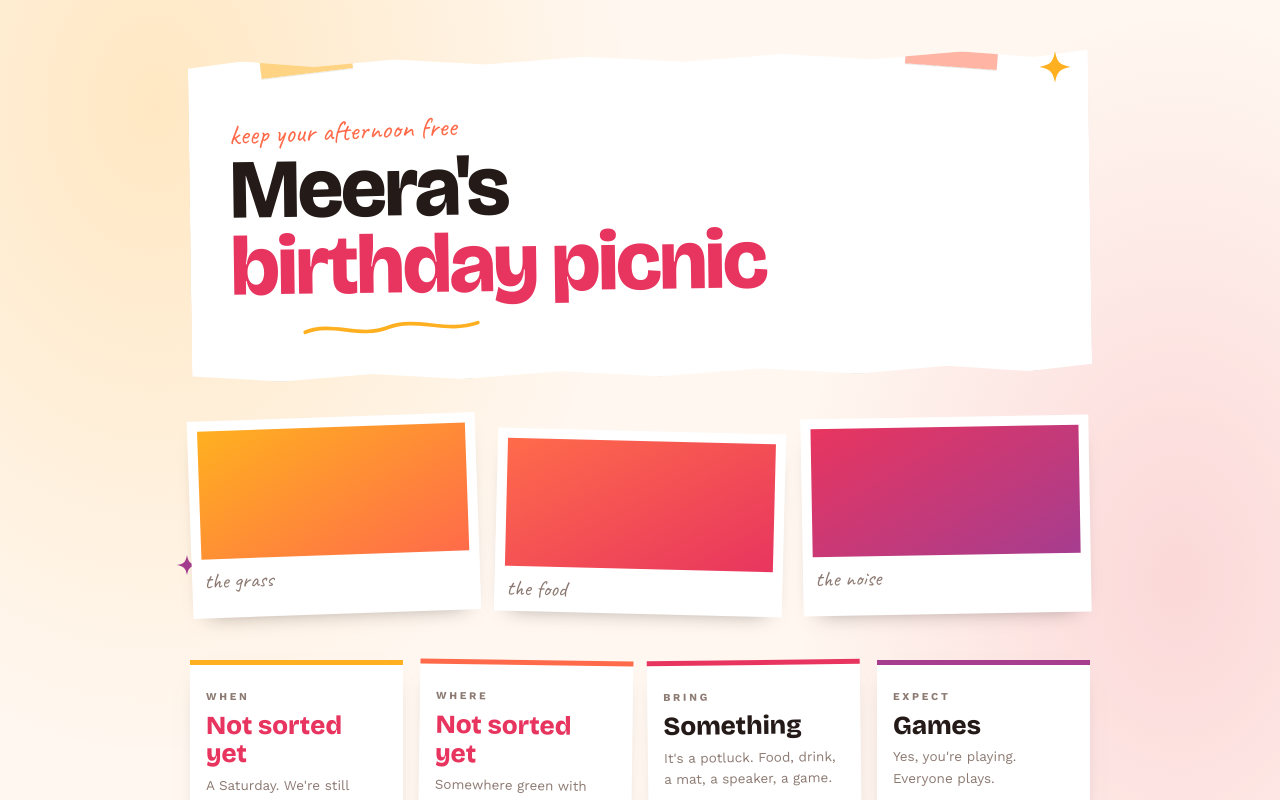
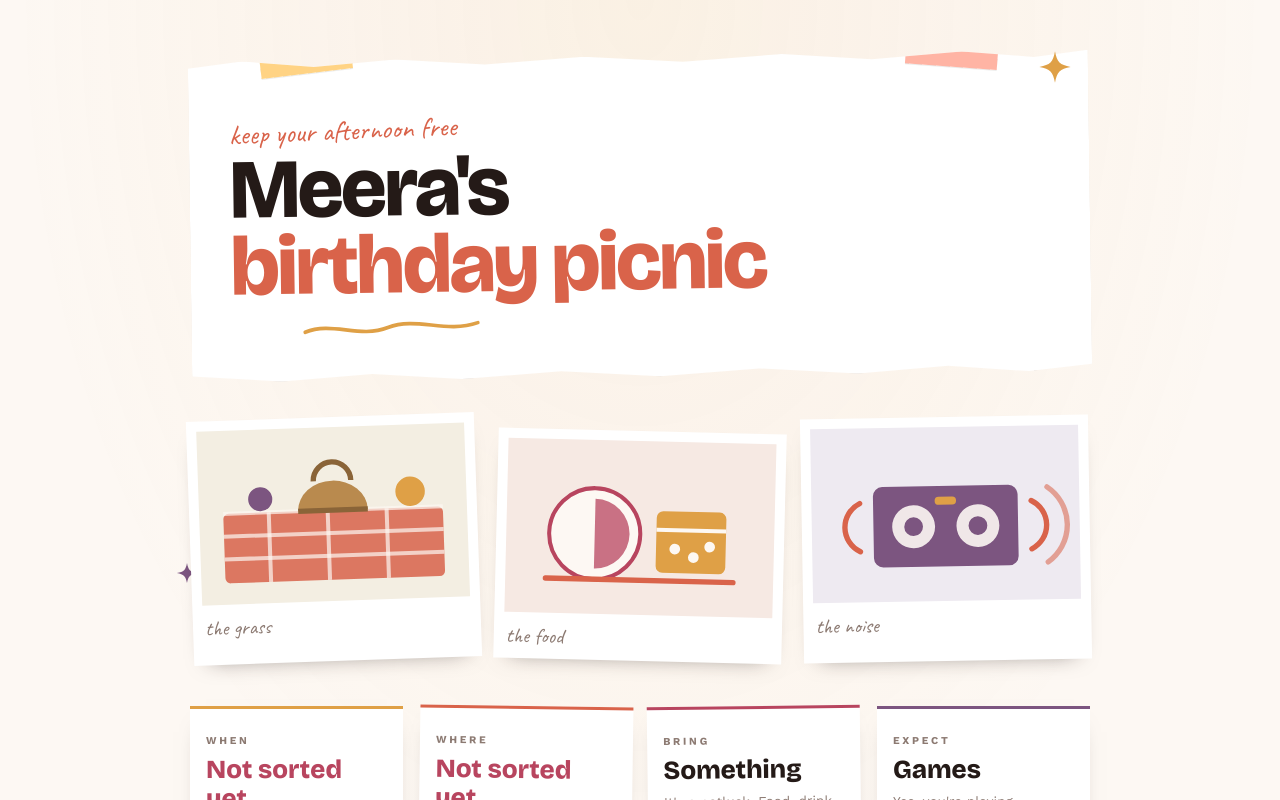
Before and after one commit to rehkmansa/games-night-rsvp, a Next.js app: page /sample/board in a window 1280 px wide. Shown: the top 800 px of the page. Built offline with nearby package versions, Linux system fonts and the light colour scheme.

Commit message:
Calm variant A palette, repaint variant B, add vignettes to empty tiles

```diff
--- a/app/sample/board/page.tsx
+++ b/app/sample/board/page.tsx
@@ -49,6 +49,53 @@ function Star({ className }: { className?: string }) {
   );
 }
 
+
+function BlanketScene() {
+  return (
+    <svg className="b-tile-img" viewBox="0 0 200 130" aria-hidden="true">
+      <rect x="18" y="62" width="164" height="52" rx="4" fill="#D9634A" opacity="0.85" />
+      <path d="M18 62 h164 M18 79 h164 M18 96 h164" stroke="#FDF8F3" strokeWidth="3" opacity="0.7" />
+      <path d="M52 62 v52 M96 62 v52 M140 62 v52" stroke="#FDF8F3" strokeWidth="3" opacity="0.7" />
+      <path d="M74 62 a26 22 0 0 1 52 0 z" fill="#B98A4E" />
+      <path d="M74 62 h52" stroke="#8A6438" strokeWidth="4" />
+      <path d="M86 40 a14 14 0 0 1 28 0" fill="none" stroke="#8A6438" strokeWidth="4" />
+      <circle cx="46" cy="52" r="9" fill="#7C5580" />
+      <circle cx="158" cy="50" r="11" fill="#DFA046" />
+    </svg>
+  );
+}
+
+function FoodScene() {
+  return (
+    <svg className="b-tile-img" viewBox="0 0 200 130" aria-hidden="true">
+      <circle cx="66" cy="70" r="34" fill="#FDF8F3" stroke="#B8455F" strokeWidth="3" />
+      <path d="M66 44 a26 26 0 0 1 0 52 z" fill="#B8455F" opacity="0.75" />
+      <rect x="112" y="52" width="52" height="46" rx="5" fill="#DFA046" />
+      <path d="M112 66 h52" stroke="#FDF8F3" strokeWidth="3" />
+      <circle cx="126" cy="80" r="4" fill="#FDF8F3" />
+      <circle cx="140" cy="86" r="4" fill="#FDF8F3" />
+      <circle cx="152" cy="78" r="4" fill="#FDF8F3" />
+      <path d="M30 104 h140" stroke="#D9634A" strokeWidth="4" strokeLinecap="round" />
+    </svg>
+  );
+}
+
+function NoiseScene() {
+  return (
+    <svg className="b-tile-img" viewBox="0 0 200 130" aria-hidden="true">
+      <rect x="46" y="44" width="108" height="60" rx="7" fill="#7C5580" />
+      <circle cx="76" cy="74" r="16" fill="#FDF8F3" opacity="0.9" />
+      <circle cx="76" cy="74" r="7" fill="#7C5580" />
+      <circle cx="124" cy="74" r="16" fill="#FDF8F3" opacity="0.9" />
+      <circle cx="124" cy="74" r="7" fill="#7C5580" />
+      <rect x="92" y="52" width="16" height="6" rx="3" fill="#DFA046" />
+      <path d="M164 56 a20 20 0 0 1 0 36" fill="none" stroke="#D9634A" strokeWidth="4" strokeLinecap="round" />
+      <path d="M176 46 a34 34 0 0 1 0 56" fill="none" stroke="#D9634A" strokeWidth="4" strokeLinecap="round" opacity="0.55" />
+      <path d="M36 56 a20 20 0 0 0 0 36" fill="none" stroke="#D9634A" strokeWidth="4" strokeLinecap="round" />
+    </svg>
+  );
+}
+
 export default function BoardSample() {
   const [status, setStatus] = useState("coming");
   const [reveal, setReveal] = useState(false);
@@ -76,15 +123,15 @@ export default function BoardSample() {
         {/* colour tiles standing in for photos */}
         <div className="b-tiles">
           <figure className="b-tile b-tile-1">
-            <div className="b-tile-img" aria-hidden="true" />
+            <BlanketScene />
             <figcaption className={hand.className}>the grass</figcaption>
           </figure>
           <figure className="b-tile b-tile-2">
-            <div className="b-tile-img" aria-hidden="true" />
+            <FoodScene />
             <figcaption className={hand.className}>the food</figcaption>
           </figure>
           <figure className="b-tile b-tile-3">
-            <div className="b-tile-img" aria-hidden="true" />
+            <NoiseScene />
             <figcaption className={hand.className}>the noise</figcaption>
           </figure>
         </div>
@@ -227,12 +274,12 @@ export default function BoardSample() {
 
 const CSS = `
 .b-root {
-  --cream: #FFF7F0;
+  --cream: #FDF8F3;
   --card: #FFFFFF;
-  --coral: #FF6B4A;
-  --sun: #FFB020;
-  --rasp: #E8355F;
-  --plum: #A63D8F;
+  --coral: #D9634A;
+  --sun: #DFA046;
+  --rasp: #B8455F;
+  --plum: #7C5580;
   --ink: #241A17;
   --soft: #8C7A72;
 
@@ -240,9 +287,7 @@ const CSS = `
   z-index: 10;
   min-height: 100vh;
   background:
-    radial-gradient(60% 40% at 12% 4%, rgba(255,176,32,0.22) 0%, transparent 62%),
-    radial-gradient(50% 36% at 92% 22%, rgba(232,53,95,0.16) 0%, transparent 60%),
-    radial-gradient(50% 40% at 70% 92%, rgba(166,61,143,0.14) 0%, transparent 62%),
+    radial-gradient(70% 50% at 50% 0%, rgba(223,160,70,0.09) 0%, transparent 70%),
     var(--cream);
   color: var(--ink);
   overflow-x: hidden;
@@ -283,7 +328,7 @@ const CSS = `
   letter-spacing: -0.03em;
   font-weight: 800;
 }
-.b-title span { color: var(--rasp); }
+.b-title span { color: var(--coral); }
 .b-squiggle { display: block; width: min(320px, 70%); height: 18px; margin-top: 14px; }
 .b-squiggle path { fill: none; stroke: var(--sun); stroke-width: 4; stroke-linecap: round; }
 
@@ -310,11 +355,11 @@ const CSS = `
 .b-tile-2 { transform: rotate(1.4deg); margin-top: 14px; }
 .b-tile-3 { transform: rotate(-1deg); }
 .b-tile:hover { transform: rotate(0deg) translateY(-4px); }
-.b-tile-img { height: clamp(96px, 13vw, 128px); }
-.b-tile-1 .b-tile-img { background: linear-gradient(150deg, var(--sun), var(--coral)); }
-.b-tile-2 .b-tile-img { background: linear-gradient(150deg, var(--coral), var(--rasp)); }
-.b-tile-3 .b-tile-img { background: linear-gradient(150deg, var(--rasp), var(--plum)); }
-.b-tile figcaption { font-size: 22px; color: var(--soft); padding: 6px 2px 0; }
+.b-tile-img { display: block; width: 100%; height: auto; }
+.b-tile-1 .b-tile-img { background: #F3EEE2; }
+.b-tile-2 .b-tile-img { background: #F6E9E3; }
+.b-tile-3 .b-tile-img { background: #EEEAF1; }
+.b-tile figcaption { font-size: 21px; color: var(--soft); padding: 8px 2px 0; }
 
 /* facts */
 .b-facts {
@@ -328,7 +373,7 @@ const CSS = `
   background: var(--card);
   padding: 18px 16px 16px;
   box-shadow: 0 10px 22px -16px rgba(36,26,23,0.5);
-  border-top: 5px solid var(--sun);
+  border-top: 3px solid var(--sun);
 }
 .b-fact:nth-child(2) { border-top-color: var(--coral); transform: rotate(0.8deg); }
 .b-fact:nth-child(3) { border-top-color: var(--rasp); transform: rotate(-0.7deg); }
@@ -472,7 +517,7 @@ const CSS = `
 .b-note-3 { transform: rotate(1.7deg); }
 .b-note:hover { transform: rotate(0deg) translateY(-4px); }
 .b-note-name { margin: 0; font-size: 17px; font-weight: 800; line-height: 1.2; }
-.b-note-real { margin: 2px 0 0; font-size: 20px; color: var(--plum); }
+.b-note-real { margin: 2px 0 0; font-size: 20px; color: var(--soft); }
 .b-note-lines { margin: 12px 0 0; display: flex; flex-direction: column; gap: 7px; }
 .b-note-lines span { height: 7px; border-radius: 999px; background: rgba(36,26,23,0.1); }
 .b-note-lines span:nth-child(2) { width: 82%; }
@@ -486,11 +531,11 @@ const CSS = `
   text-transform: uppercase;
   padding: 4px 11px;
   border-radius: 999px;
-  background: var(--sun);
-  color: var(--ink);
+  background: #F2EADD;
+  color: #7A6218;
 }
-.b-tag-maybe { background: var(--coral); color: #FFF; }
-.b-tag-cant { background: #EFE3DC; color: var(--soft); }
+.b-tag-maybe { background: #F7E7E1; color: #9A4B36; }
+.b-tag-cant { background: #EFEAE6; color: var(--soft); }
 
 .b-foot {
   margin: clamp(34px, 5vw, 54px) 0 0;
--- a/app/sample/flyer/page.tsx
+++ b/app/sample/flyer/page.tsx
@@ -226,23 +226,23 @@ export default function FlyerSample() {
 
 const CSS = `
 .y-root {
-  --yellow: #FFD23F;
-  --cream: #FFF8E3;
-  --ink: #17130D;
-  --red: #E8402A;
-  --blue: #1B4D8F;
-  --soft: #7A7264;
+  --butter: #F6E8C8;
+  --cream: #FFFBF1;
+  --ink: #22402F;
+  --red: #CF5638;
+  --plum: #7C5580;
+  --soft: #7C8478;
 
   position: relative;
   z-index: 10;
   min-height: 100vh;
-  background: var(--yellow);
+  background: var(--butter);
   color: var(--ink);
   overflow-x: hidden;
   padding-bottom: 90px;
 }
 
-.y-strip { background: var(--ink); color: var(--yellow); overflow: hidden; padding: 8px 0; }
+.y-strip { background: var(--ink); color: var(--cream); overflow: hidden; padding: 9px 0; }
 .y-strip-track {
   display: flex;
   gap: 22px;
@@ -278,7 +278,7 @@ const CSS = `
 }
 
 /* rows */
-.y-rows { margin: 0; border-top: 3px solid var(--ink); }
+.y-rows { margin: 0; border-top: 2px solid rgba(34,64,47,0.35); }
 .y-row {
   position: relative;
   display: grid;
@@ -286,7 +286,7 @@ const CSS = `
   gap: 16px;
   align-items: baseline;
   padding: 16px 0;
-  border-bottom: 3px solid var(--ink);
+  border-bottom: 2px solid rgba(34,64,47,0.35);
 }
 .y-row dt { font-size: clamp(17px, 2.4vw, 22px); text-transform: uppercase; letter-spacing: 0.06em; }
 .y-row dd { margin: 0; display: flex; flex-direction: column; gap: 2px; }
@@ -320,25 +320,25 @@ const CSS = `
   font-size: clamp(30px, 5vw, 46px);
   letter-spacing: 0.06em;
   padding: 18px 56px;
-  border: 4px solid var(--ink);
+  border: 3px solid var(--ink);
   background: var(--red);
   color: var(--cream);
-  box-shadow: 8px 8px 0 var(--ink);
+  box-shadow: 5px 5px 0 rgba(34,64,47,0.85);
   transition: transform 140ms ease, box-shadow 140ms ease;
 }
-.y-big:hover { transform: translate(-3px, -3px); box-shadow: 11px 11px 0 var(--ink); }
-.y-big:active { transform: translate(3px, 3px); box-shadow: 3px 3px 0 var(--ink); }
+.y-big:hover { transform: translate(-2px, -2px); box-shadow: 7px 7px 0 rgba(34,64,47,0.85); }
+.y-big:active { transform: translate(2px, 2px); box-shadow: 2px 2px 0 rgba(34,64,47,0.85); }
 .y-cta-note { margin: 0; font-size: 14.5px; color: var(--soft); max-width: 26ch; }
 
 /* sealed */
-.y-sealed { margin-top: clamp(26px, 4vw, 40px); border-top: 3px solid var(--ink); padding-top: 16px; }
+.y-sealed { margin-top: clamp(26px, 4vw, 40px); border-top: 2px solid rgba(34,64,47,0.35); padding-top: 16px; }
 .y-sealed-k { margin: 0 0 12px; font-size: 15px; letter-spacing: 0.24em; text-transform: uppercase; }
 .y-sealed ul { list-style: none; margin: 0; padding: 0; display: flex; flex-wrap: wrap; gap: 8px; }
 .y-sealed li {
   display: inline-flex;
   align-items: center;
   gap: 9px;
-  border: 2.5px solid var(--ink);
+  border: 1.5px solid rgba(34,64,47,0.4);
   background: var(--cream);
   padding: 7px 12px;
 }
@@ -353,14 +353,14 @@ const CSS = `
   color: var(--cream);
 }
 .y-tag-maybe { background: var(--red); }
-.y-tag-cant { background: #C9C2B4; color: var(--ink); }
+.y-tag-cant { background: #DDE2D8; color: var(--ink); }
 
 /* tear-off tabs */
 .y-tear {
   margin-top: clamp(30px, 4vw, 46px);
   display: flex;
   gap: 0;
-  border-top: 3px dashed var(--ink);
+  border-top: 2px dashed rgba(34,64,47,0.4);
   overflow: hidden;
 }
 .y-tear span {
@@ -371,7 +371,7 @@ const CSS = `
   line-height: 1.35;
   letter-spacing: 0.08em;
   padding: 14px 4px;
-  border-right: 2px dashed var(--ink);
+  border-right: 1.5px dashed rgba(34,64,47,0.35);
   color: var(--soft);
 }
 .y-tear span:last-child { border-right: 0; }
@@ -387,7 +387,7 @@ const CSS = `
     z-index: 40;
     display: block;
     padding: 12px 16px calc(12px + env(safe-area-inset-bottom));
-    background: rgba(255,210,63,0.94);
+    background: rgba(246,232,200,0.95);
     backdrop-filter: blur(8px);
     border-top: 3px solid var(--ink);
   }
@@ -408,7 +408,7 @@ const CSS = `
   position: fixed;
   inset: 0;
   z-index: 60;
-  background: rgba(23,19,13,0.55);
+  background: rgba(34,64,47,0.5);
   backdrop-filter: blur(3px);
   display: flex;
   align-items: center;
@@ -425,7 +425,7 @@ const CSS = `
   overflow-y: auto;
   background: var(--cream);
   border: 4px solid var(--ink);
-  box-shadow: 12px 12px 0 var(--ink);
+  box-shadow: 0 24px 50px -24px rgba(34,64,47,0.7);
   padding: clamp(22px, 4vw, 32px);
   animation: y-pop 220ms cubic-bezier(0.22, 1, 0.36, 1);
 }
@@ -492,7 +492,7 @@ const CSS = `
   border-radius: 0;
 }
 .y-field input::placeholder, .y-field textarea::placeholder { color: #ADA593; }
-.y-field input:focus, .y-field textarea:focus { outline: none; box-shadow: 0 0 0 3px var(--yellow); }
+.y-field input:focus, .y-field textarea:focus { outline: none; box-shadow: 0 0 0 3px var(--butter); }
 
 .y-status { border: 0; margin: 0; padding: 0; }
 .y-status legend { padding: 0 0 10px; }
@@ -508,7 +508,7 @@ const CSS = `
   color: var(--ink);
   transition: background 130ms ease, color 130ms ease;
 }
-.y-pill:hover { background: var(--yellow); }
+.y-pill:hover { background: var(--butter); }
 .y-pill.is-on { background: var(--ink); color: var(--cream); }
 
 .y-reveal { border: 2.5px dashed var(--ink); padding: 14px; display: flex; flex-direction: column; gap: 11px; }
```
